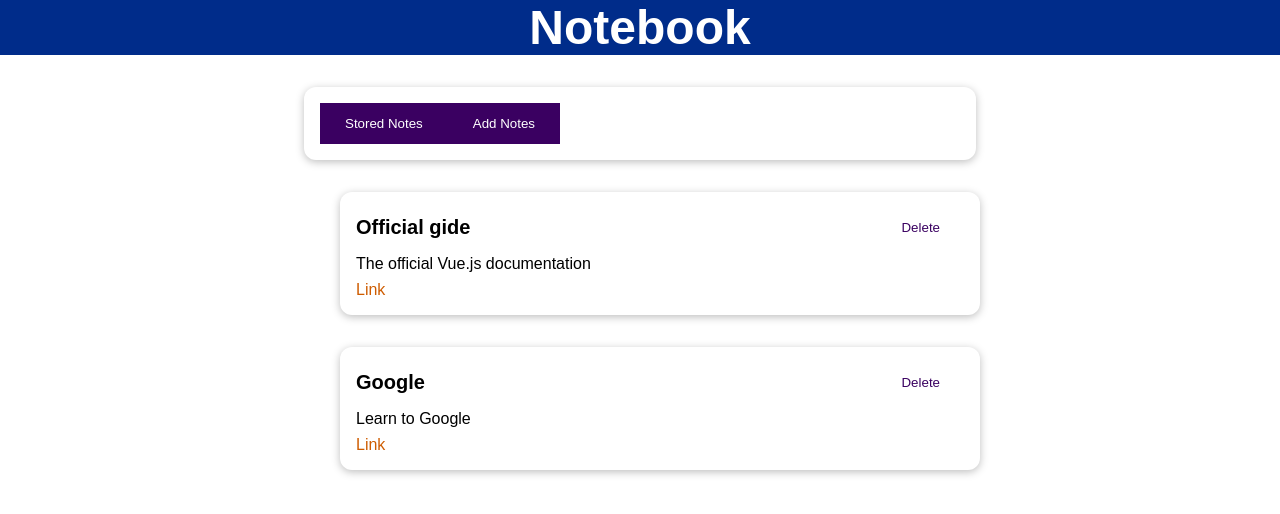
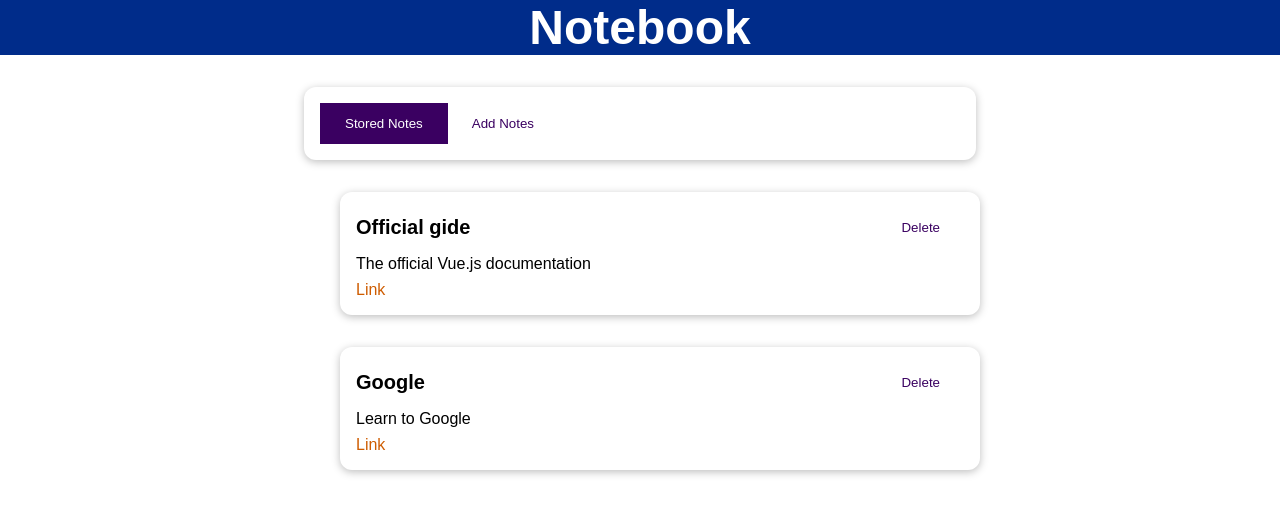
Before and after one commit to ArsenyKornilcev/notebook, a Vue app: page / in a window 1280 px wide. Shown: the top 514 px of the page. Built offline with nearby package versions, Linux system fonts and the light colour scheme.

Commit message:
add computed options

```diff
--- a/src/components/learning-resources/TheResource.vue
+++ b/src/components/learning-resources/TheResource.vue
@@ -1,18 +1,19 @@
 <template>
 	<base-card>
 		<base-button
-			:mode="flat"
+			:mode="storedResBtnMode"
 			@click="selectTab('stored-resource')"
 			>Stored Notes</base-button
 		>
 		<base-button
-			:mode="flat"
+			:mode="addResBtnMode"
 			@click="selectTab('add-resource')"
 			>Add Notes</base-button
 		>
 	</base-card>
 	<component :is="selectedTab"></component>
 </template>
+
 <script>
 	import StoredResource from "./StoredResource.vue";
 	import AddResource from "./AddResource.vue";
@@ -47,6 +48,14 @@
 				this.selectedTab = tab;
 			},
 		},
+		computed: {
+			storedResBtnMode() {
+				return this.selectedTab === "stored-resource" ? null : "flat";
+			},
+			addResBtnMode() {
+				return this.selectedTab === "add-resource" ? null : "flat";
+			}
+		},
 		provide() {
 			return {
 				resources: this.storedResources,
@@ -54,4 +63,5 @@
 		},
 	};
 </script>
+
 <style></style>
```
